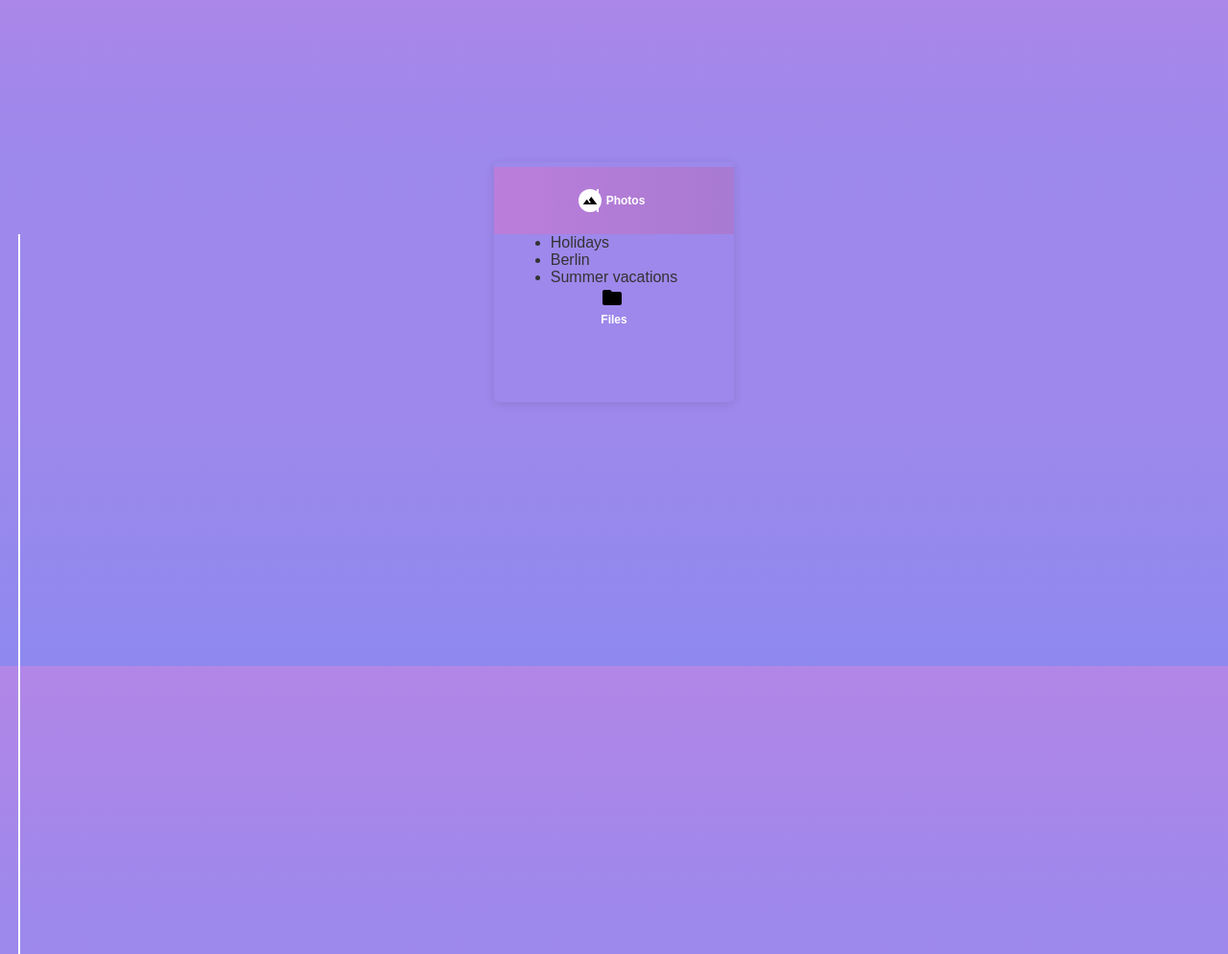
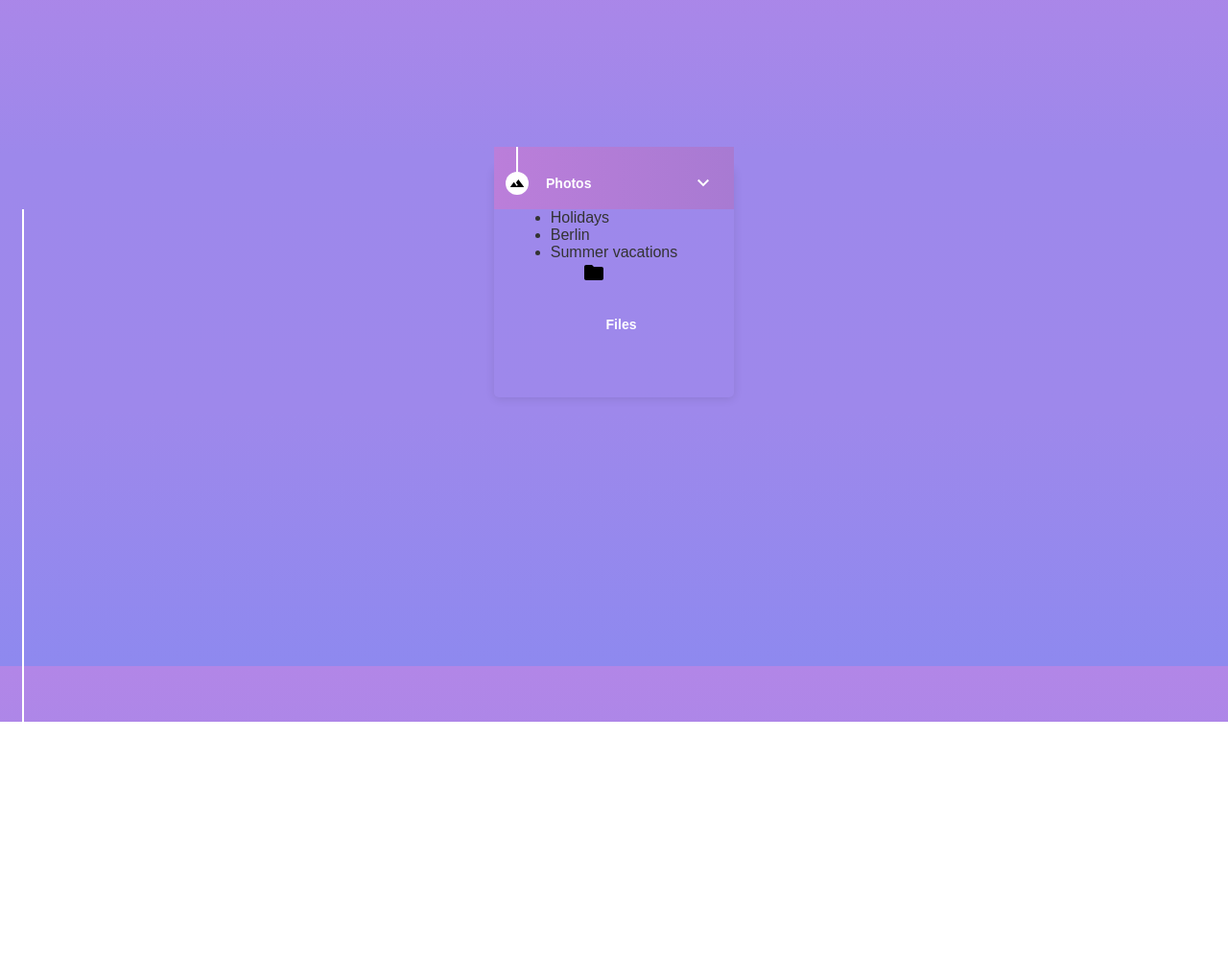
Before and after one commit to Hawa-codes/Loop2-step3, a plain HTML site: page index.html in a window 1280 px wide. Shown: the part 106-1100 px from the top of the page at 96% size. After the commit the page ends 858 px from the top, so only its background shows below. Drawn offline with Linux system fonts and the light colour scheme.

Commit message:
Loop2-step3

```diff
--- a/style.css
+++ b/style.css
@@ -16,11 +16,11 @@ body {
 }
 
 main {
-    padding: 20px;
+    padding: 0px;
     border-radius: 5px;
     box-shadow: 0 2px 10px rgba(0, 0, 0, 0.1);
     width: 250px;
-    height: 250px;
+    height: 240px;
     display: flex;
     justify-content: center;
     align-items: center;
@@ -31,27 +31,26 @@ header {
     background: linear-gradient(to right, #bb7eda, #a87ad2);
     display: flex;
     flex-direction: row;
-    align-items: center;
-    justify-content: center;
+    align-items: space-between;
     gap: 5px;
     width: 250px;
-    height: 70px;
-    margin-top: -75px;
+    height: 65px;
+    margin-top: -80px;
 }
 
 .icon-wrapper {
     position: relative;
     display: flex;
-    align-items: center;
+    align-items: flex-start;
     justify-content: center;
 }
 
 .vertical-line {
   width: 2px;
-  height: 100%;
+  height: 60%;
   background-color: #ffffff;
   position: absolute;
-  left: 20px;
+  left: 24px;
   transform: translateX(-50%);
 }
 
@@ -63,15 +62,22 @@ header {
   border-radius: 50%;
   width: 24px;
   height: 24px;
+  left: 12px;
+  top: 26px;
+  display: flex;
 }
 
 h2 {
-    font-size: 12px;
+    font-size: 14px;
     color: #ffffff;
+    margin-left: 15px;
+    margin-top: 20px;
+    padding: 10px;
 }
 
 .arrow {
-    width: 0;
-    height: 0;
-    margin-top: 5px;
+    width: 24px;
+    height: 24px;
+    margin-left: 90px;
+    margin-top: 26px;
 }
```
